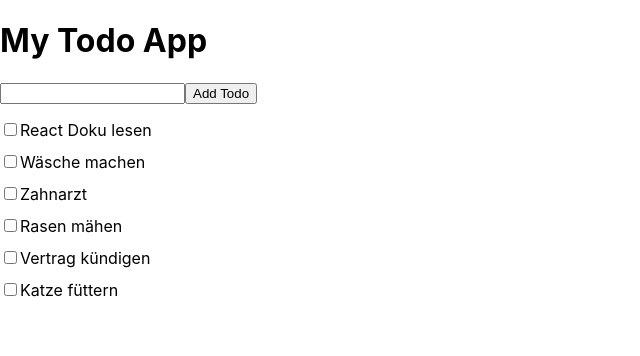
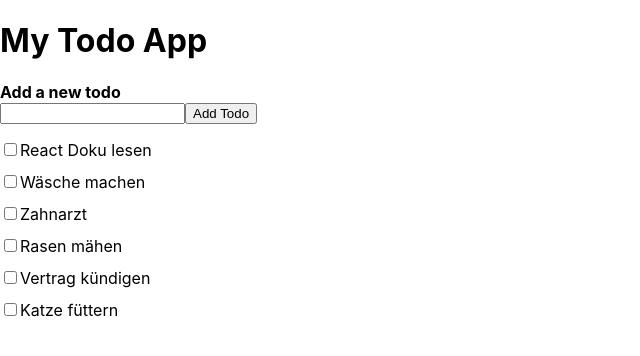
Before and after one commit to ThomasKirst/my-todo-app, a React (Create React App) app: page / in a window 1280 px wide. Shown: the top 356 px of the page, without its empty margins (0-640 px from the left). Built offline with nearby package versions, Linux system fonts and the light colour scheme; the HTML template or start-up script is replaced by a standard one.

Commit message:
add new todo to list of existing todos

```diff
--- a/src/App.js
+++ b/src/App.js
@@ -1,6 +1,9 @@
+import { useState } from 'react';
+
+import TodoForm from './components/TodoForm';
+import TodoItem from './components/TodoItem';
+
 import './App.css';
-
-import TodoItem from './components/TodoItem';
 
 function App() {
   const todos = [
@@ -12,17 +15,23 @@ function App() {
     { id: 6, title: 'Katze füttern' },
   ];
 
+  const [todoList, setTodoList] = useState(todos);
+
+  function addTodo(newTodo) {
+    console.log(newTodo);
+    // Neue State: Füge das neue Todo an den Anfang der Liste
+    // und übernehme alle bestehenden Todos
+    setTodoList([newTodo, ...todoList]);
+  }
+
   return (
     <div>
       <h1>My Todo App</h1>
 
-      <form>
-        <input type="text" name="title" id="title" />
-        <button htmlFor="title">Add Todo</button>
-      </form>
+      <TodoForm countTodos={todoList.length} onAddTodo={addTodo} />
 
       <ul className="App__list">
-        {todos.map((todo) => (
+        {todoList.map((todo) => (
           <TodoItem key={todo.id} title={todo.title} />
         ))}
       </ul>
--- /dev/null
+++ b/src/components/TodoForm.js
@@ -0,0 +1,28 @@
+export default function TodoForm({ countTodos, onAddTodo }) {
+  function handleSubmit(event) {
+    // Formular nicht ins Nirvana schicken
+    event.preventDefault();
+
+    const form = event.target;
+    const inputValue = form.title.value;
+    // "New Todo" => { id: 1234, title: "New Todo"}
+
+    const newTodo = { id: countTodos + 1, title: inputValue };
+
+    onAddTodo(newTodo);
+
+    form.reset();
+    form.title.focus();
+  }
+
+  return (
+    <form onSubmit={handleSubmit}>
+      <label htmlFor="title">
+        <strong>Add a new todo</strong>
+      </label>
+      <br />
+      <input type="text" name="title" id="title" />
+      <button>Add Todo</button>
+    </form>
+  );
+}
```
